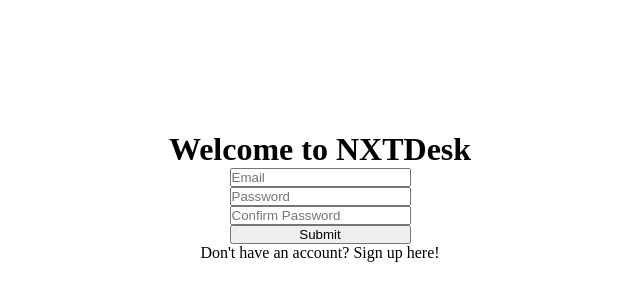
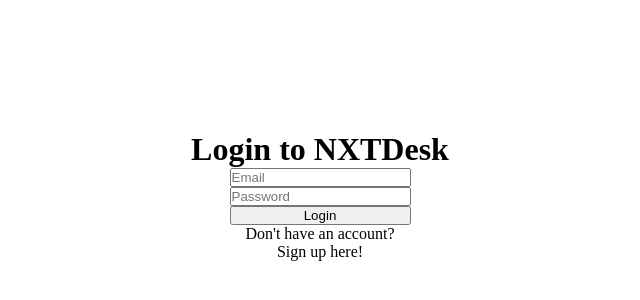
Before and after one commit to Gilbert-Topete/NXTDesk, a SvelteKit app: page / in a window 1280 px wide. Shown: the part 204-504 px from the top of the page, without its empty margins (320-960 px from the left). Built offline with nearby package versions, Linux system fonts and the light colour scheme; no server answers.

Commit message:
Login page can change between login and signup text, submit button linked to login logic

```diff
--- a/src/components/Auth.svelte
+++ b/src/components/Auth.svelte
@@ -1,14 +1,36 @@
 <!-- script - can contain JS code -->
 <script>
-    let register = true;
+	import { authHandlers } from "../store/authStore";
+
+    let registerStatus = true;
     let email = '';
     let password = '';
     let confirmPassword = '';
+
+    async function handleSubmit() {
+        if (!email || !password || (registerStatus && !confirmPassword)) {
+            return
+        }
+
+        if (registerStatus && password === confirmPassword) {
+            try {
+                await authHandlers.signup(email, password)
+            } catch (error) {
+                console.log(error)
+            }
+        } else {
+            try {
+                await authHandlers.login(email, password)
+            } catch (error) {
+                console.log(error)
+            }
+        }
+    }
 </script>
 <!-- div - container for other HTML elements -->
 <div class="container">
-    <!-- h1 - Heading 1 font size-->
-    <h1>Welcome to NXTDesk</h1>
+    <!-- h1 - Heading 1 font size -->
+    <h1>{registerStatus ? "Login to NXTDesk" : "Register for NXTDesk"}</h1>
     <!-- form - holds elements for user input form -->
     <form>
         <!-- label - container that stores input -->
@@ -16,7 +38,7 @@
             <!-- input - defines input type
              (and any placeholder text)-->
             <input
-                type="text"
+                type="email"
                 placeholder="Email"/>
         </label>
         <label>
@@ -24,7 +46,7 @@
                 type="password"
                 placeholder="Password"/>
         </label>
-        {#if register}
+        {#if !(registerStatus)}
             <label>
                 <input
                     type="password"
@@ -33,18 +55,32 @@
         {/if}
         <!-- button - a button
          (what else did you expect?)-->
-        <button>Submit</button>
+        <!-- Button click will run the handleSubmit function -->
+        <button on:click={handleSubmit}>{registerStatus ? "Login" : "Register"}</button>
     </form>
-    {#if register}
+    {#if registerStatus}
         <div>
             <p>
-                Don't have an account? Sign up here!
+                Don't have an account?
+            </p>
+            <!-- svelte-ignore a11y_no_noninteractive_element_interactions -->
+            <p on:click={() => {
+                registerStatus = false;
+            }} on:keydown={() => {}}>
+                Sign up here!
             </p>
         </div>
         {:else}
             <div>
                 <p>
-                    Already have an account? Log in here!
+                    Already have an account?
+                </p>
+                <!-- svelte-ignore a11y_no_noninteractive_element_interactions -->
+                <!-- When this string is clicked, registerStatus becomes true -->
+                <p on:click={() => {
+                    registerStatus = true;
+                }} on:keydown={() => {}}>
+                    Log in here!
                 </p>
             </div>
     {/if}
@@ -64,4 +100,8 @@
         display: flex;
         flex-direction: column;
     }
+
+    .container p {
+        text-align: center;
+    }
 </style>
```
